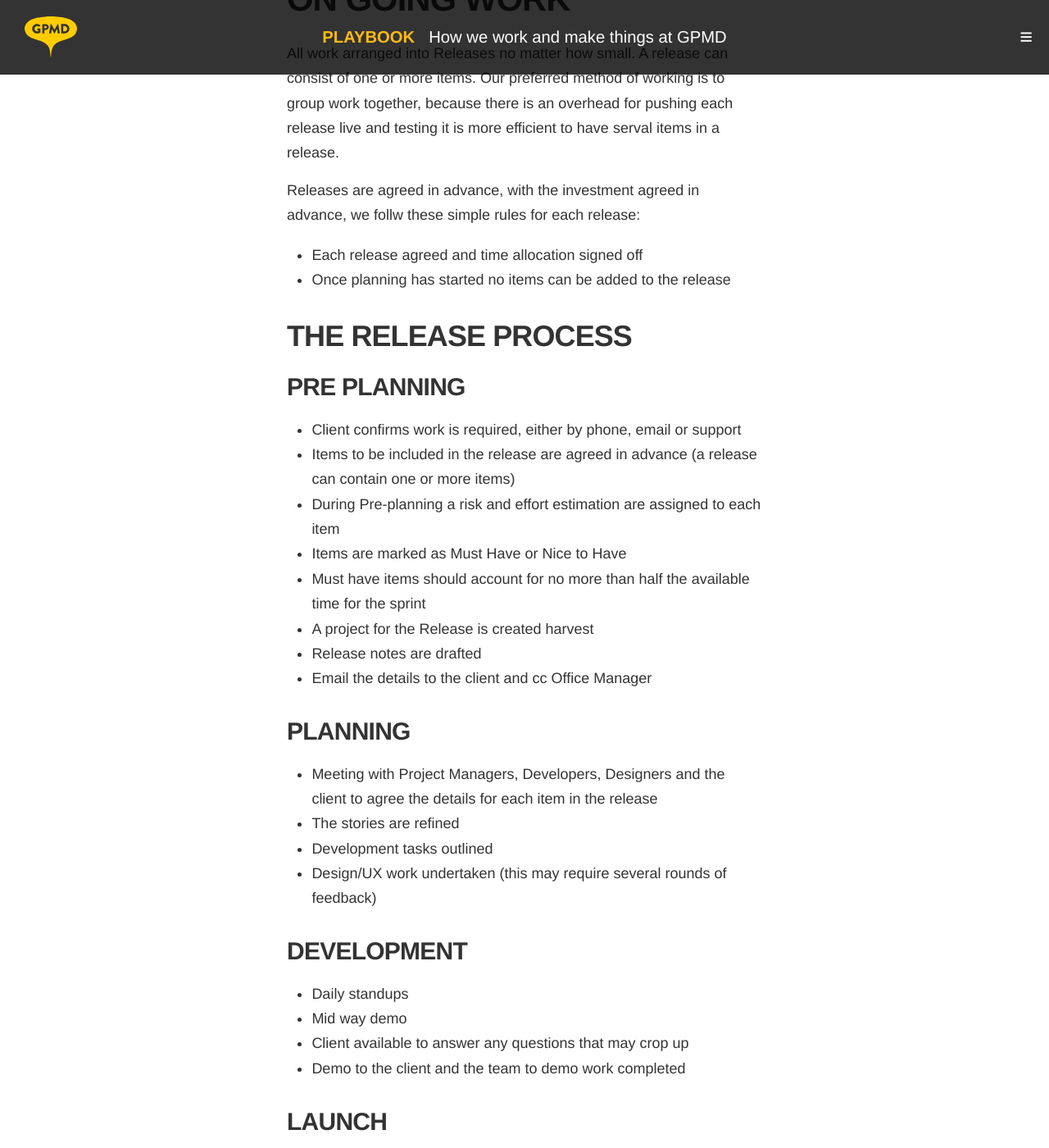
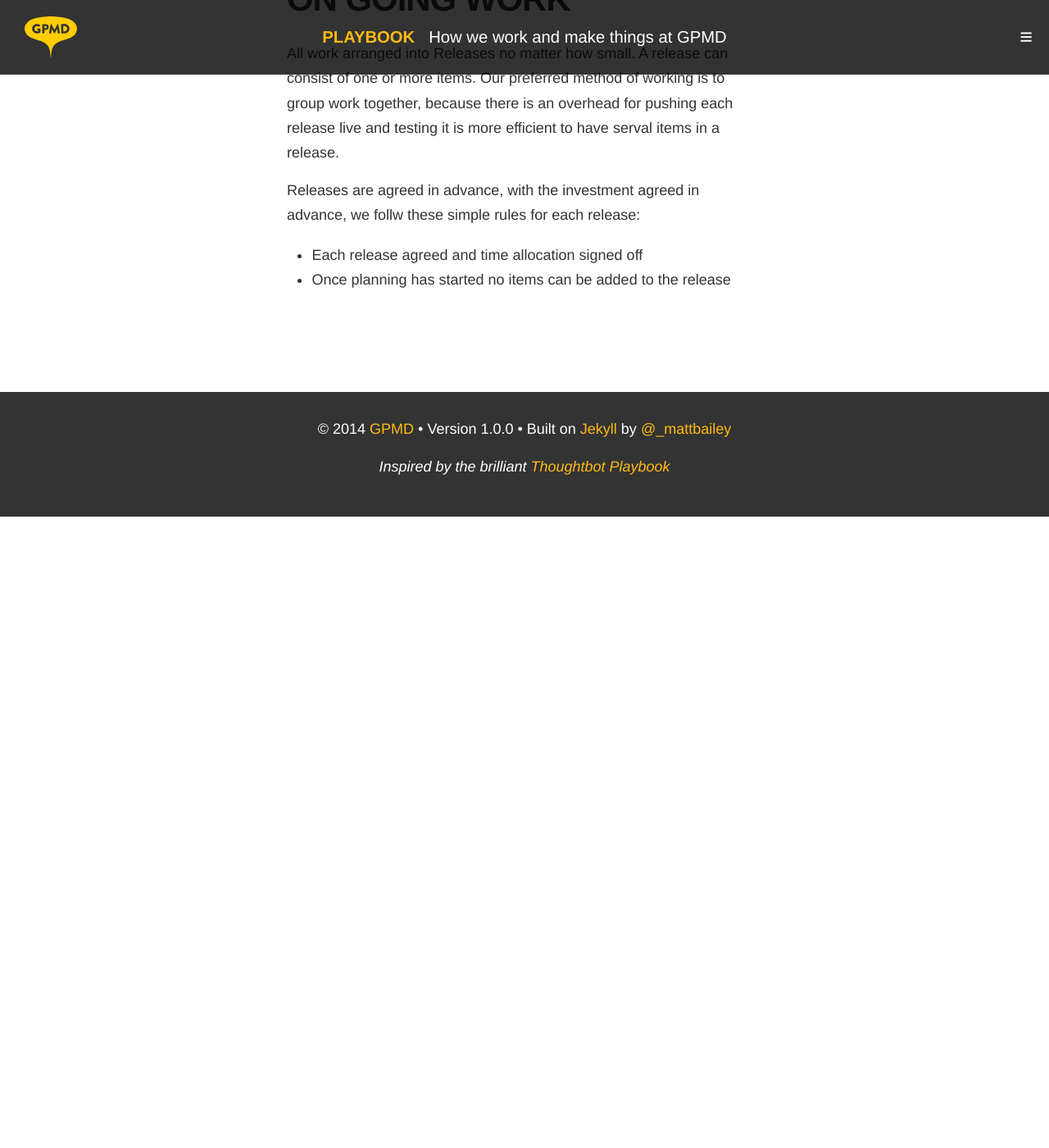
Before and after one commit to gpmd/playbook, a Jekyll site: the page built from _posts/pages/2014-04-02-support-ongoing-work.md, in a window 1280 px wide and 1400 px high, scrolled down 565 px. Shown: the whole window at 82% size. Built offline with Jekyll 4.4.1, drawn with Linux system fonts in a browser that asks for light colours; nearby versions of some CDN libraries; Markdown is read by kramdown in place of the engine named in the settings; after the commit the page ends 1195 px from its top, so only the background shows below that; some of the changed text lies outside the part shown.

Commit message:
Updated 2014-04-02-support-ongoing-work.md

```diff
--- a/_posts/pages/2014-04-02-support-ongoing-work.md
+++ b/_posts/pages/2014-04-02-support-ongoing-work.md
@@ -19,36 +19,3 @@ Releases are agreed in advance, with the investment agreed in advance, we follw
 
 - Each release agreed and time allocation signed off
 - Once planning has started no items can be added to the release
-
-### The Release Process
-
-#### Pre Planning
-- Client confirms work is required, either by phone, email or support
-- Items to be included in the release are agreed in advance (a release can contain one or more items)
-- During Pre-planning a risk and effort estimation are assigned to each item
-- Items are marked as Must Have or Nice to Have
-- Must have items should account for no more than half the available time for the sprint
-- A project for the Release is created harvest
-- Release notes are drafted
-- Email the details to the client and cc Office Manager
-
-#### Planning
-- Meeting with Project Managers, Developers, Designers and the client to agree the details for each item in the release
-- The stories are refined
-- Development tasks outlined
-- Design/UX work undertaken (this may require several rounds of feedback)
-
-#### Development
-- Daily standups
-- Mid way demo
-- Client available to answer any questions that may crop up
-- Demo to the client and the team to demo work completed
-
-#### Launch
-- Pre launch final checks
-- Launch
-- Post launch checks
-
-#### Post Launch
-- email the details to the client and cc Office Manager
-- The work is invoiced
```
